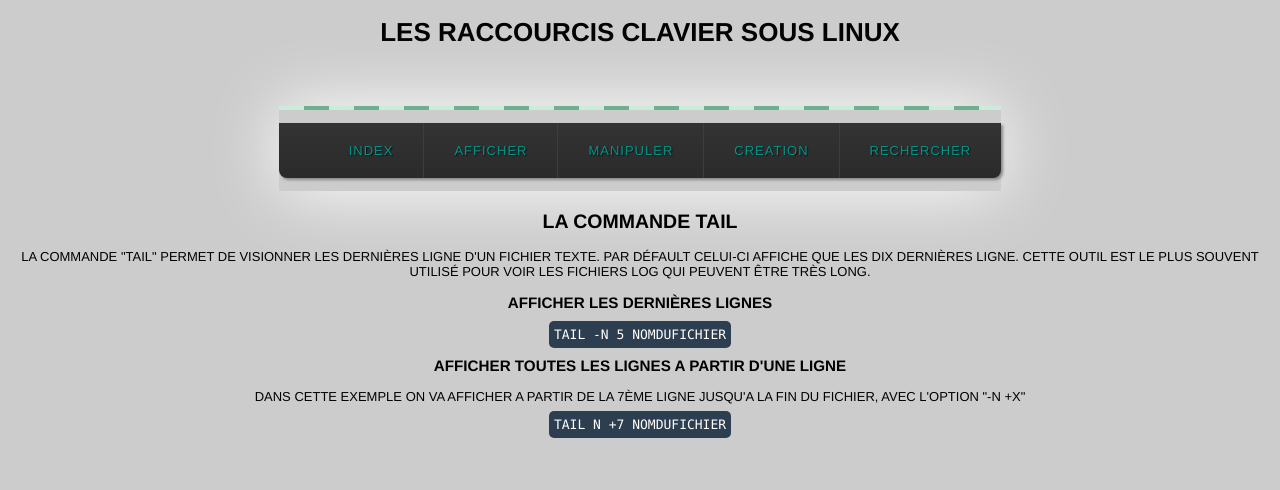
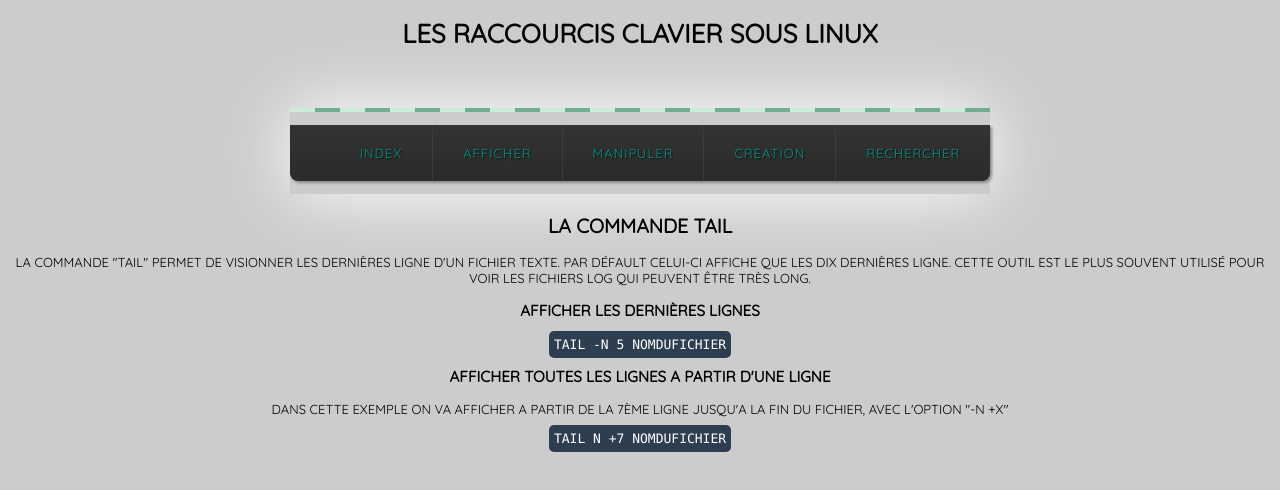
Before and after one commit to jibigit/tail, a plain HTML site: page index.html in a window 1280 px wide. Drawn offline with Linux system fonts and the light colour scheme.

Commit message:
Add font

```diff
--- a/style.css
+++ b/style.css
@@ -2,7 +2,7 @@
 
 body {
   background: #ccc;
-  font-family: helvetica, arial, serif;
+  font-family: 'Quicksand', helvetica, arial, serif;
   font-size: 13px;
   text-transform: uppercase;
   text-align: center;
```
